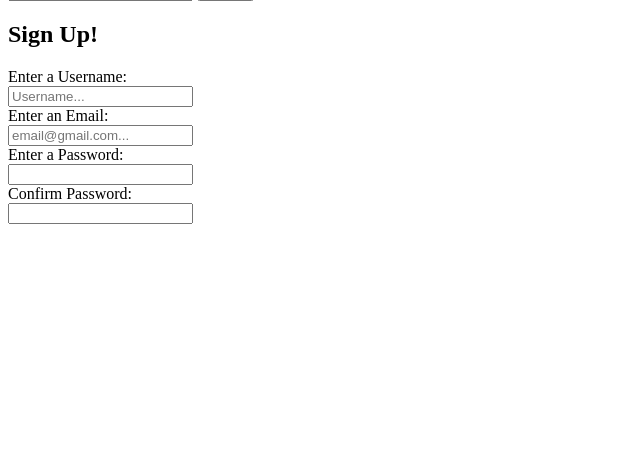
After one commit to Fradven/hikingproject, a PHP site: page /signup.php in a window 1280 px wide. The commit adds this page. Shown: the part 332-800 px from the top of the page, without its empty margins (0-640 px from the left). Run offline with PHP 8.4, Linux system fonts and the light colour scheme.

Commit message:
signup page setup

```diff
--- a/src/index.php
+++ b/src/index.php
@@ -20,6 +20,7 @@
 </head>
 <body>
   <?php echo '<a href="create.php">New Hike</a>' ?>
+  <?php echo '<a href="signup.php">Sign Up</a>' ?>
 
   <?php
     foreach ($hikes as $hike) {
--- /dev/null
+++ b/src/signup.php
@@ -0,0 +1,24 @@
+<?php
+    include_once 'header.php';
+?>
+<section class="create">
+    <h2 class="create__title">Sign Up!</h2>
+
+    <div class="create__ctn">
+
+        <form action="includes/signup.inc.php" method="post" >
+            <label for="name">Enter a Username: </label><br>
+            <input type="text" id="name" name="name" placeholder="Username..."><br>
+
+            <label for="email">Enter an Email: </label><br>
+            <input type="text" id="email" name="email" placeholder="email@gmail.com..."><br>
+
+            <label for="pwd">Enter a Password: </label><br>
+            <input type="password" id="pwd" name="pwd"><br>
+
+            <label for="repwd">Confirm Password: </label><br>
+            <input type="password" id="repwd" name="repwd"><br>
+
+        </form>
+    </div>
+</section>
```
Also changed, not shown: src/includes/function.inc.php (+14 -2 lines), src/includes/signup.inc.php (added, +33 -0 lines), src/login.php (added).
